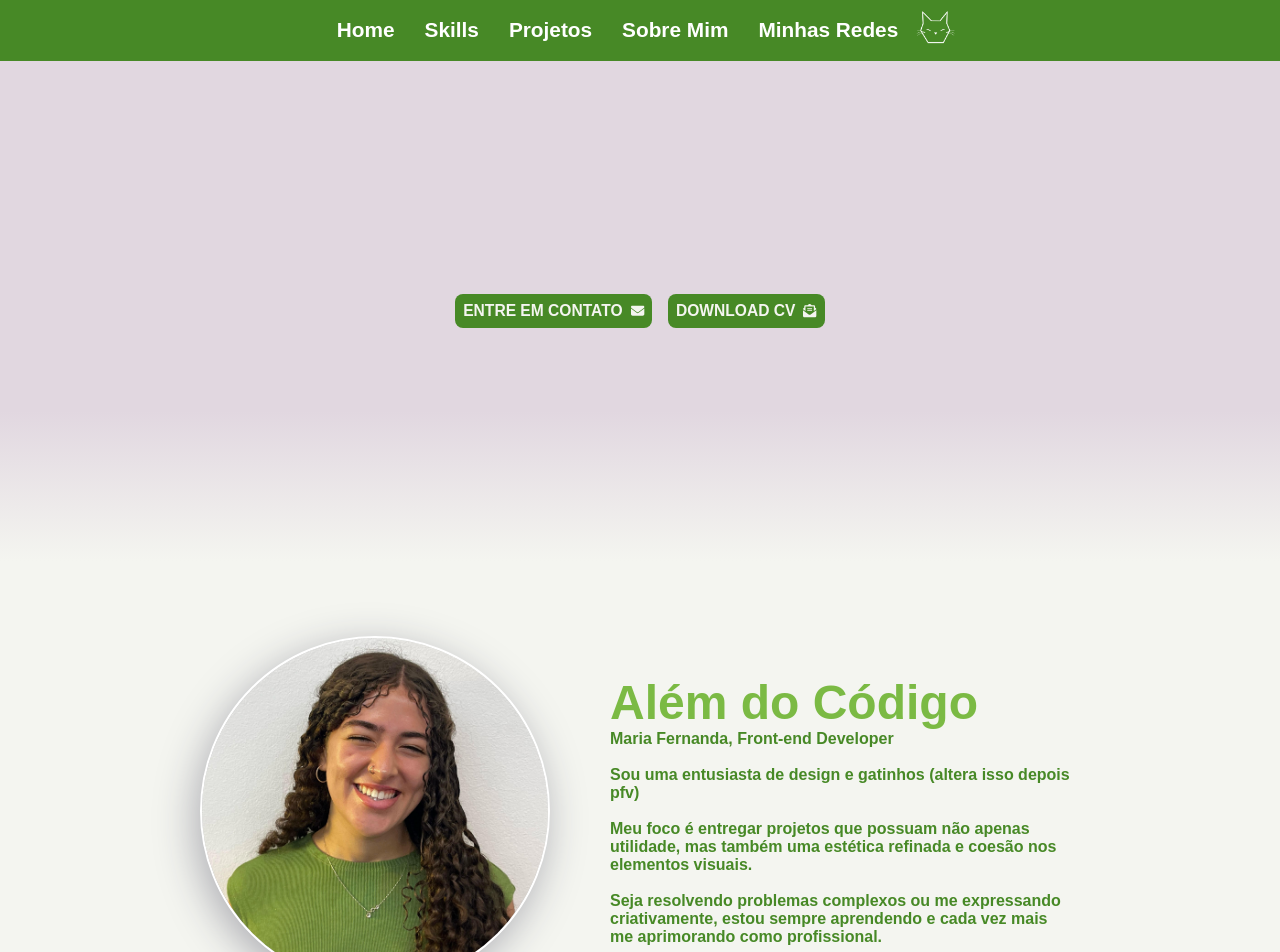
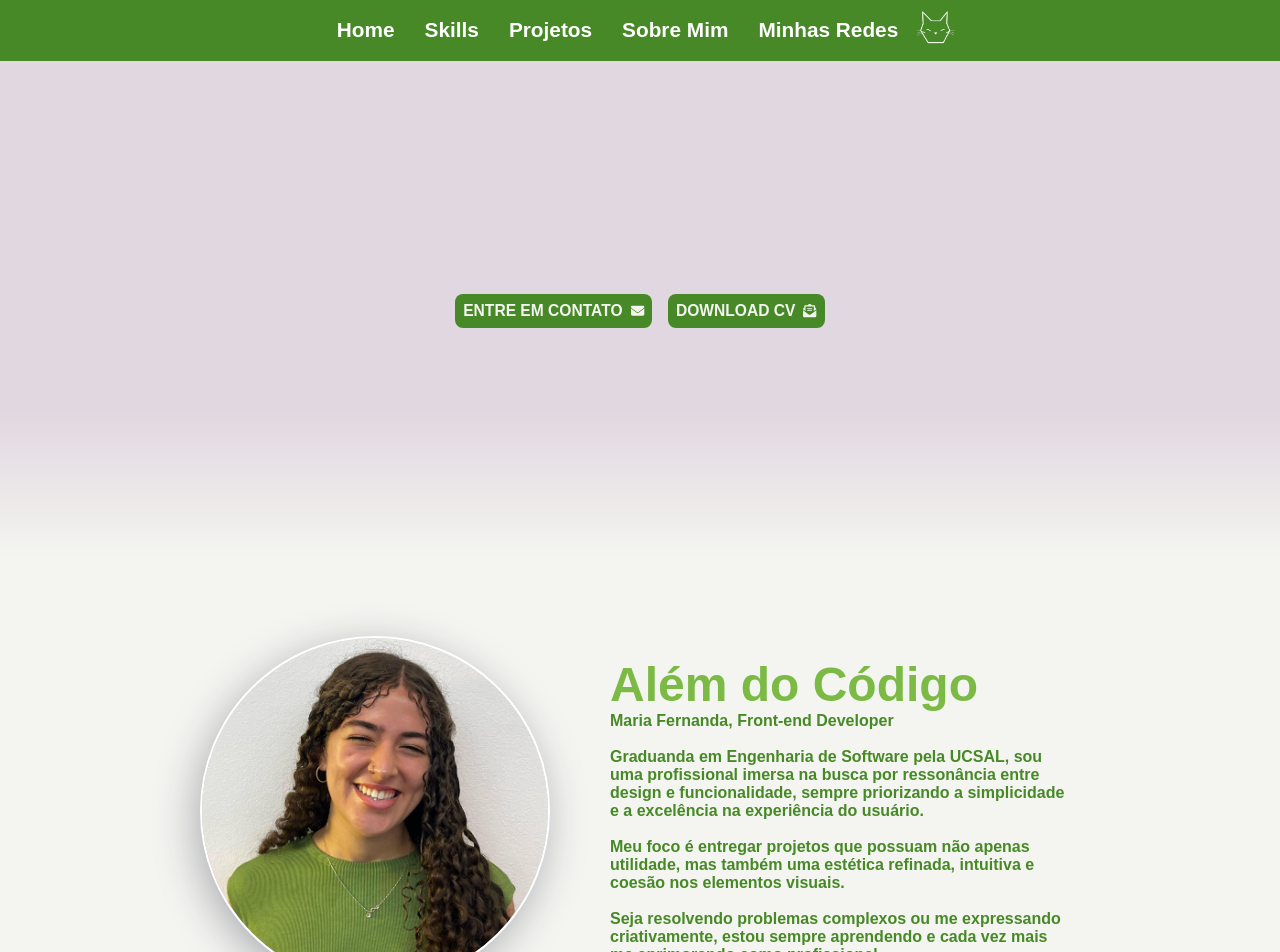
Before and after one commit to mafenandaup/Portifolio-dev, a React (Vite) app in the folder portifolio-main/: page / in a window 1280 px wide. Shown: the top 952 px of the page. Built offline with nearby package versions, Linux system fonts and the light colour scheme; a web font is replaced by a local one.

Commit message:
refactor: update complete bio

```diff
--- a/portifolio-main/src/pages/home/sections/About/About.jsx
+++ b/portifolio-main/src/pages/home/sections/About/About.jsx
@@ -23,13 +23,9 @@ function About() {
                 <article>
                     <h1>Além do Código</h1>
                     <p>Maria Fernanda, Front-end Developer</p><br />
-                    <p>Sou uma entusiasta de design e gatinhos (altera isso depois pfv)</p><br />
-                    <p>Meu foco é entregar projetos que possuam não apenas utilidade, mas também uma estética refinada e coesão nos elementos visuais. </p><br />
+                    <p>Graduanda em Engenharia de Software pela UCSAL, sou uma profissional imersa na busca por ressonância entre design e funcionalidade, sempre priorizando a simplicidade e a excelência na experiência do usuário.</p><br />
+                    <p>Meu foco é entregar projetos que possuam não apenas utilidade, mas também uma estética refinada, intuitiva e coesão nos elementos visuais. </p><br />
                     <p>Seja resolvendo problemas complexos ou me expressando criativamente, estou sempre aprendendo e cada vez mais me aprimorando como profissional. </p>
-                    <div className='formacao-cv'>
-                        <div className='formacao'></div>
-                        <div className='formacao'></div>
-                    </div>
                 </article>
 
             </section>
```
